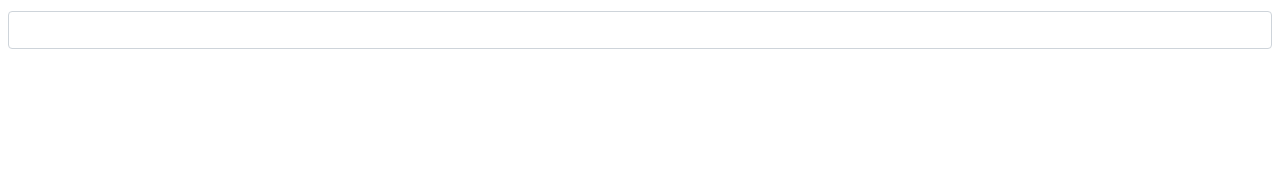
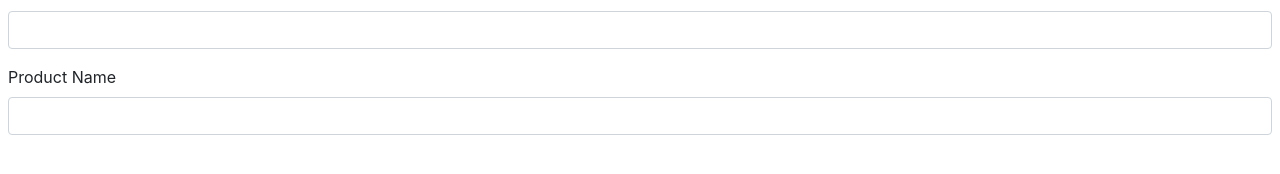
Before and after one commit to allotisam/ProAngular6, an Angular app: page / in a window 1280 px wide. Shown: the part 294-468 px from the top of the page. Built offline with nearby package versions, Linux system fonts and the light colour scheme.

Commit message:
Ch14 - completed p.318 of 780 Using Two-Way Data Binding -using the ngModel directive

```diff
--- a/src/app/template.html
+++ b/src/app/template.html
@@ -18,6 +18,12 @@
     </table>
     <div class="form-group">
         <label>Product Name</label>
-        <input class="form-control" (input)="selectedProduct=$event.target.value" />
+        <!-- <input class="form-control" (input)="selectedProduct=$event.target.value" [value]="selectedProduct || ''" /> -->
+        <input class="form-control" [(ngModel)]="selectedProduct" />
+    </div>
+    <div class="form-group">
+        <label>Product Name</label>
+        <!-- <input class="form-control" (input)="selectedProduct=$event.target.value" [value]="selectedProduct || ''" /> -->
+        <input class="form-control" [(ngModel)]="selectedProduct" />
     </div>
 </div>
```
